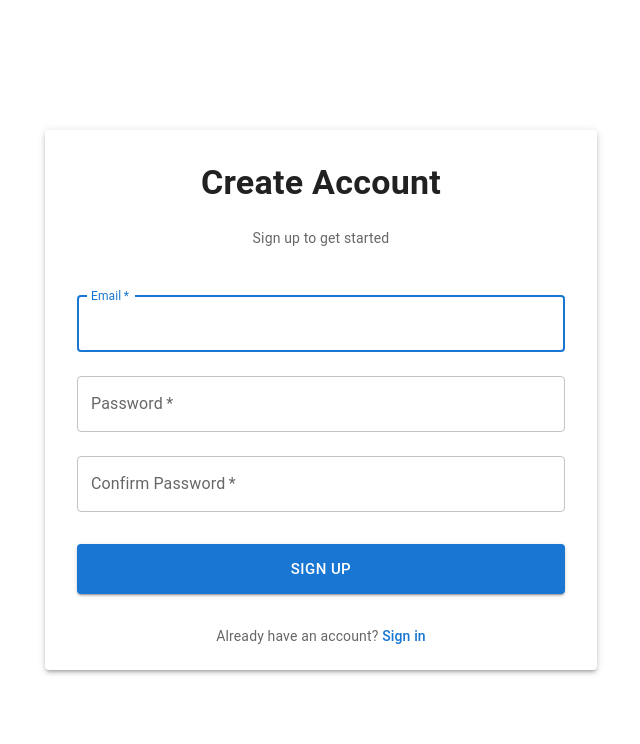
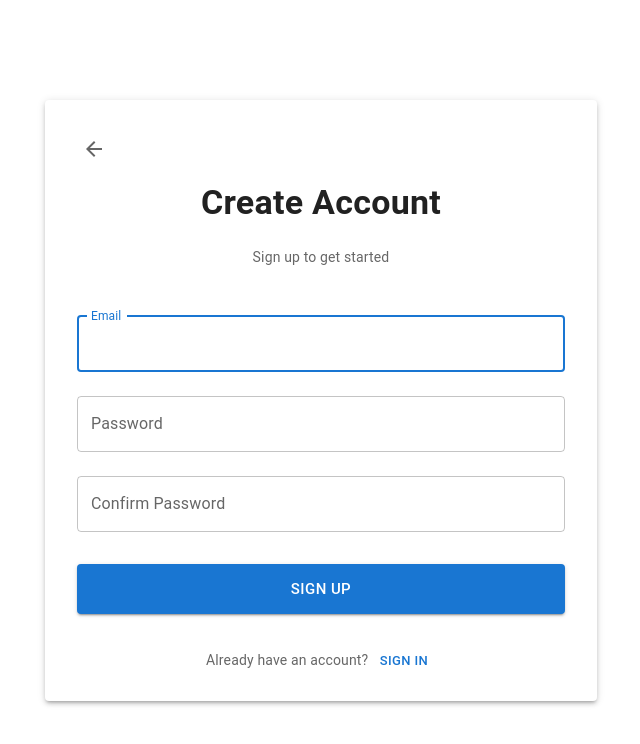
Before and after one commit to coder-pixel/task-manager, a Next.js app: page /register in a window 1280 px wide. Shown: the top 744 px of the page, without its empty margins (319-959 px from the left). Built offline with nearby package versions, Linux system fonts and the light colour scheme; no server answers.

Commit message:
feat: add back navigation and loading indicators to login and register pages

```diff
--- a/src/app/login/page.tsx
+++ b/src/app/login/page.tsx
@@ -10,18 +10,38 @@ import {
   Typography,
   Link,
   CircularProgress,
+  IconButton,
 } from "@mui/material";
+import ArrowBackIcon from "@mui/icons-material/ArrowBack";
 import useLogin from "@/hooks/useLogin";
+import { useTransition } from "react";
+import { useRouter } from "next/navigation";
 
 export default function LoginPage() {
+  const router = useRouter();
+
   const { formFields, errors, loading, handleOnChange, handleSubmit } =
     useLogin();
+
+  const [loadingTransition, startTransition] = useTransition();
 
   return (
     <Container maxWidth="sm">
       <Box className="min-h-screen flex items-center justify-center py-4">
         <Card sx={{ width: "100%", boxShadow: 3 }}>
           <CardContent sx={{ p: 4 }}>
+            <Box sx={{ mb: 2 }}>
+              <IconButton
+                onClick={() => router.push("/")}
+                size="small"
+                sx={{ color: "text.secondary" }}
+                aria-label="back to home"
+                title="Back to home"
+              >
+                <ArrowBackIcon />
+              </IconButton>
+            </Box>
+
             <Typography
               variant="h4"
               component="h1"
@@ -45,12 +65,10 @@ export default function LoginPage() {
               <TextField
                 fullWidth
                 label="Email"
-                type="email"
+                type="text"
                 value={formFields?.email}
                 onChange={(e) => handleOnChange("email", e.target.value)}
                 margin="normal"
-                required
-                autoComplete="email"
                 autoFocus
                 disabled={loading}
               />
@@ -72,7 +90,6 @@ export default function LoginPage() {
                 value={formFields?.password}
                 onChange={(e) => handleOnChange("password", e.target.value)}
                 margin="normal"
-                required
                 autoComplete="current-password"
                 disabled={loading}
               />
@@ -104,13 +121,22 @@ export default function LoginPage() {
               <Box sx={{ textAlign: "center", mt: 2 }}>
                 <Typography variant="body2" color="text.secondary">
                   Don&apos;t have an account?{" "}
-                  <Link
-                    href="/register"
-                    underline="hover"
-                    sx={{ cursor: "pointer", fontWeight: "medium" }}
+                  <Button
+                    variant="text"
+                    size="small"
+                    onClick={() =>
+                      startTransition(() => {
+                        router.push("/register");
+                      })
+                    }
+                    disabled={loadingTransition}
+                    className="font-medium cursor-pointer text-primary"
                   >
-                    Sign up
-                  </Link>
+                    Sign up{" "}
+                    {loadingTransition ? (
+                      <CircularProgress size={16} className="ml-2 text-white" />
+                    ) : null}
+                  </Button>
                 </Typography>
               </Box>
             </Box>
--- a/src/app/register/page.tsx
+++ b/src/app/register/page.tsx
@@ -10,18 +10,38 @@ import {
   Typography,
   Link,
   CircularProgress,
+  IconButton,
 } from "@mui/material";
+import ArrowBackIcon from "@mui/icons-material/ArrowBack";
 import useRegister from "@/hooks/useRegister";
+import { useTransition } from "react";
+import { useRouter } from "next/navigation";
 
 export default function RegisterPage() {
+  const router = useRouter();
+
   const { formFields, errors, loading, handleOnChange, handleSubmit } =
     useRegister();
+
+  const [loadingTransition, startTransition] = useTransition();
 
   return (
     <Container maxWidth="sm">
       <Box className="min-h-screen flex items-center justify-center py-4">
         <Card sx={{ width: "100%", boxShadow: 3 }}>
           <CardContent sx={{ p: 4 }}>
+            <Box sx={{ mb: 2 }}>
+              <IconButton
+                onClick={() => router.push("/")}
+                size="small"
+                sx={{ color: "text.secondary" }}
+                aria-label="back to home"
+                title="Back to home"
+              >
+                <ArrowBackIcon />
+              </IconButton>
+            </Box>
+
             <Typography
               variant="h4"
               component="h1"
@@ -45,11 +65,10 @@ export default function RegisterPage() {
               <TextField
                 fullWidth
                 label="Email"
-                type="email"
+                type="text"
                 value={formFields?.email}
                 onChange={(e) => handleOnChange("email", e.target.value)}
                 margin="normal"
-                required
                 autoComplete="email"
                 autoFocus
               />
@@ -71,7 +90,6 @@ export default function RegisterPage() {
                 value={formFields?.password}
                 onChange={(e) => handleOnChange("password", e.target.value)}
                 margin="normal"
-                required
                 autoComplete="new-password"
                 // helperText="Must be at least 6 characters"
               />
@@ -95,7 +113,6 @@ export default function RegisterPage() {
                   handleOnChange("confirmPassword", e.target.value)
                 }
                 margin="normal"
-                required
                 autoComplete="new-password"
               />
               {errors?.confirmPassword && (
@@ -126,13 +143,22 @@ export default function RegisterPage() {
               <Box sx={{ textAlign: "center", mt: 2 }}>
                 <Typography variant="body2" color="text.secondary">
                   Already have an account?{" "}
-                  <Link
-                    href="/login"
-                    underline="hover"
-                    sx={{ cursor: "pointer", fontWeight: "medium" }}
+                  <Button
+                    variant="text"
+                    size="small"
+                    onClick={() =>
+                      startTransition(() => {
+                        router.push("/login");
+                      })
+                    }
+                    disabled={loadingTransition}
+                    className="font-medium cursor-pointer text-primary"
                   >
                     Sign in
-                  </Link>
+                    {loadingTransition ? (
+                      <CircularProgress size={16} className="ml-2 text-white" />
+                    ) : null}
+                  </Button>
                 </Typography>
               </Box>
             </Box>
```
